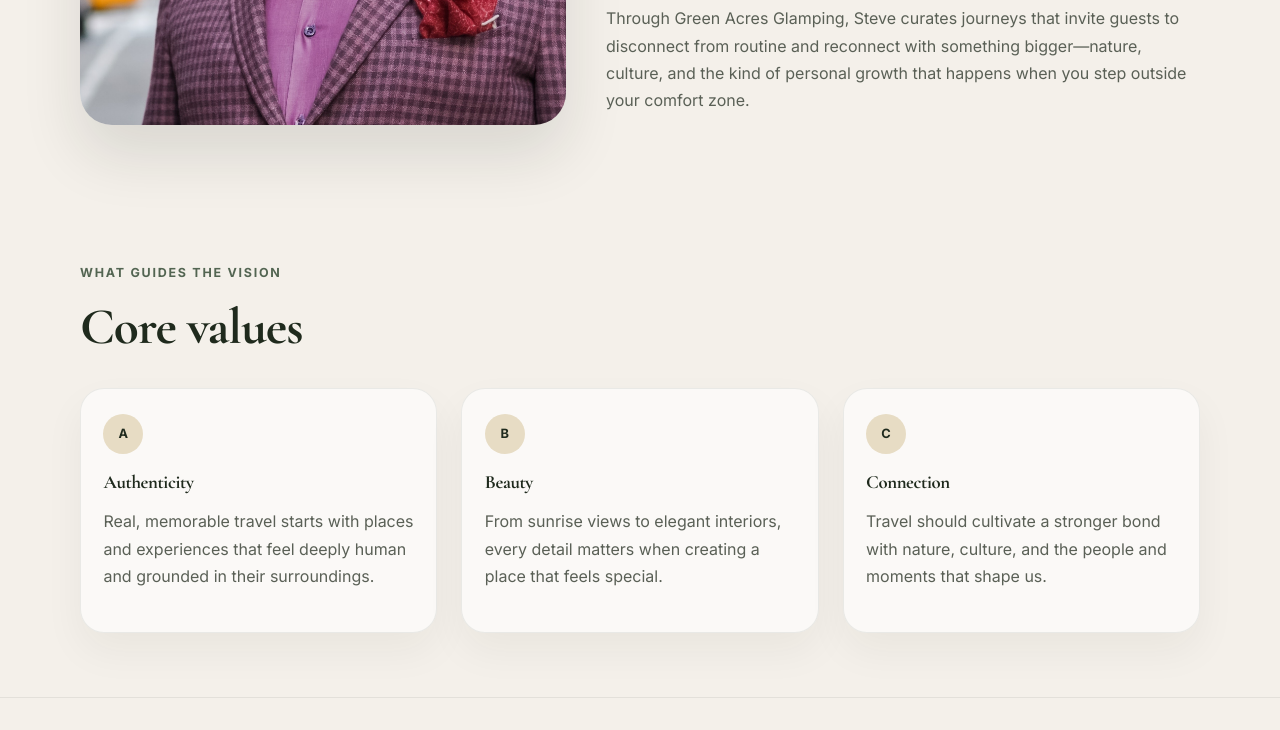
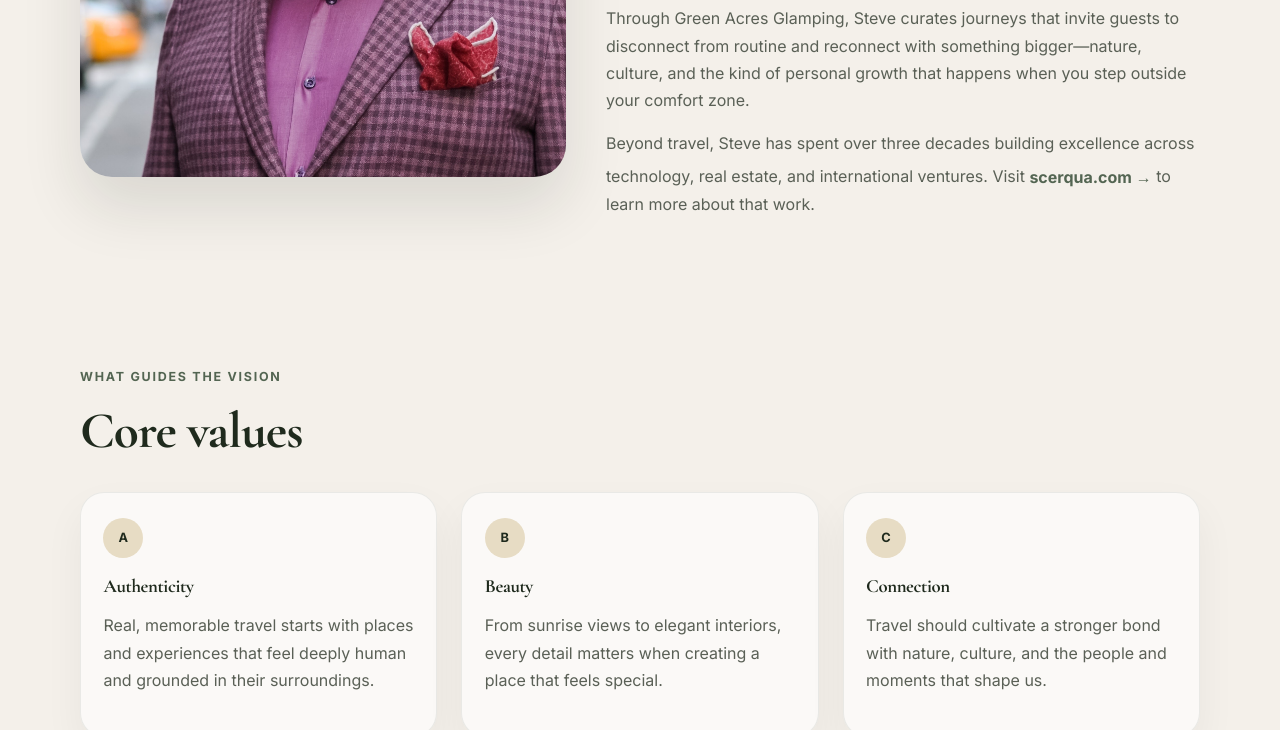
Before and after one commit to StevieCee/greenacresglampsite-site, a plain HTML site: page aboutme.html in a window 1280 px wide. Shown: the part 820-1550 px from the top of the page. Drawn offline with nearby package versions, Linux system fonts and the light colour scheme.

Commit message:
about me

```diff
--- a/aboutme.html
+++ b/aboutme.html
@@ -53,6 +53,9 @@
             <p>
               Through Green Acres Glamping, Steve curates journeys that invite guests to disconnect from routine and reconnect with something bigger—nature, culture, and the kind of personal growth that happens when you step outside your comfort zone.
             </p>
+            <p>
+              Beyond travel, Steve has spent over three decades building excellence across technology, real estate, and international ventures. Visit <a class="link-arrow" href="https://scerqua.com/" target="_blank" rel="noreferrer">scerqua.com →</a> to learn more about that work.
+            </p>
           </div>
         </div>
       </section>
```
